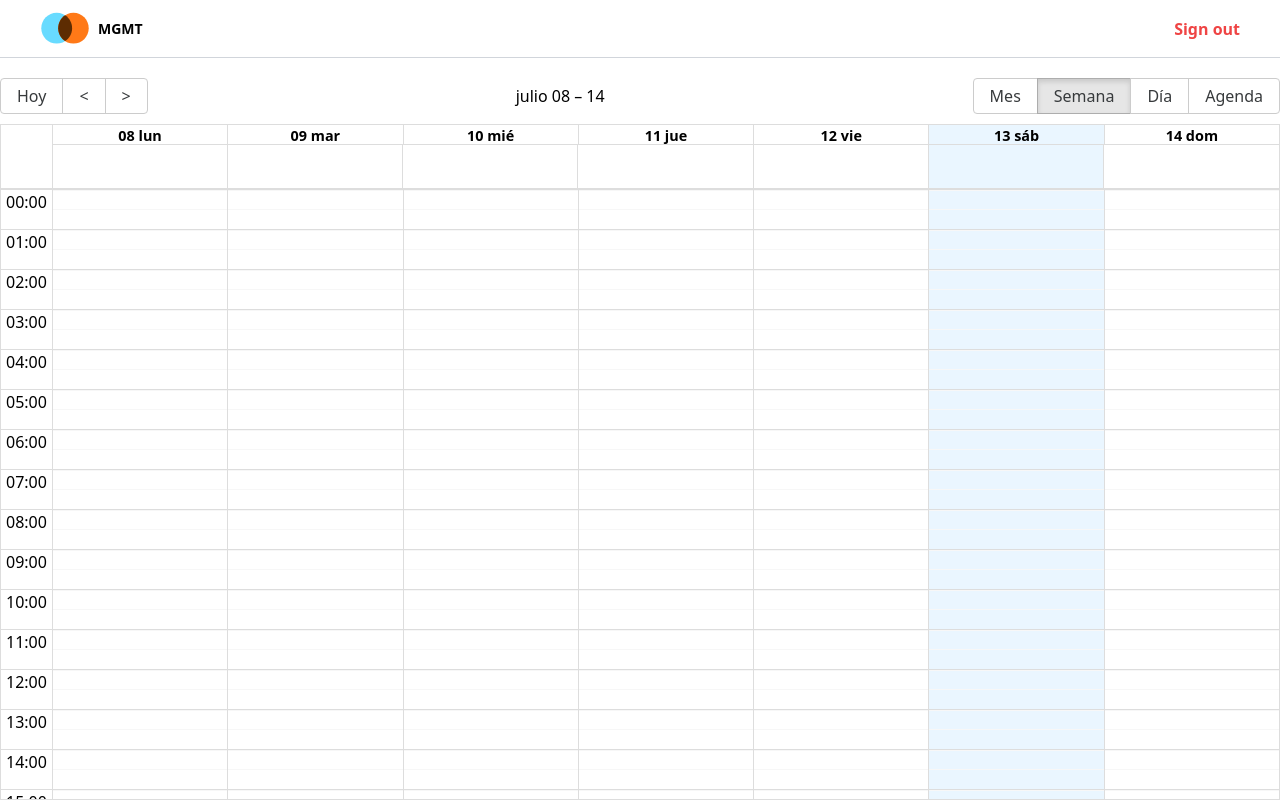
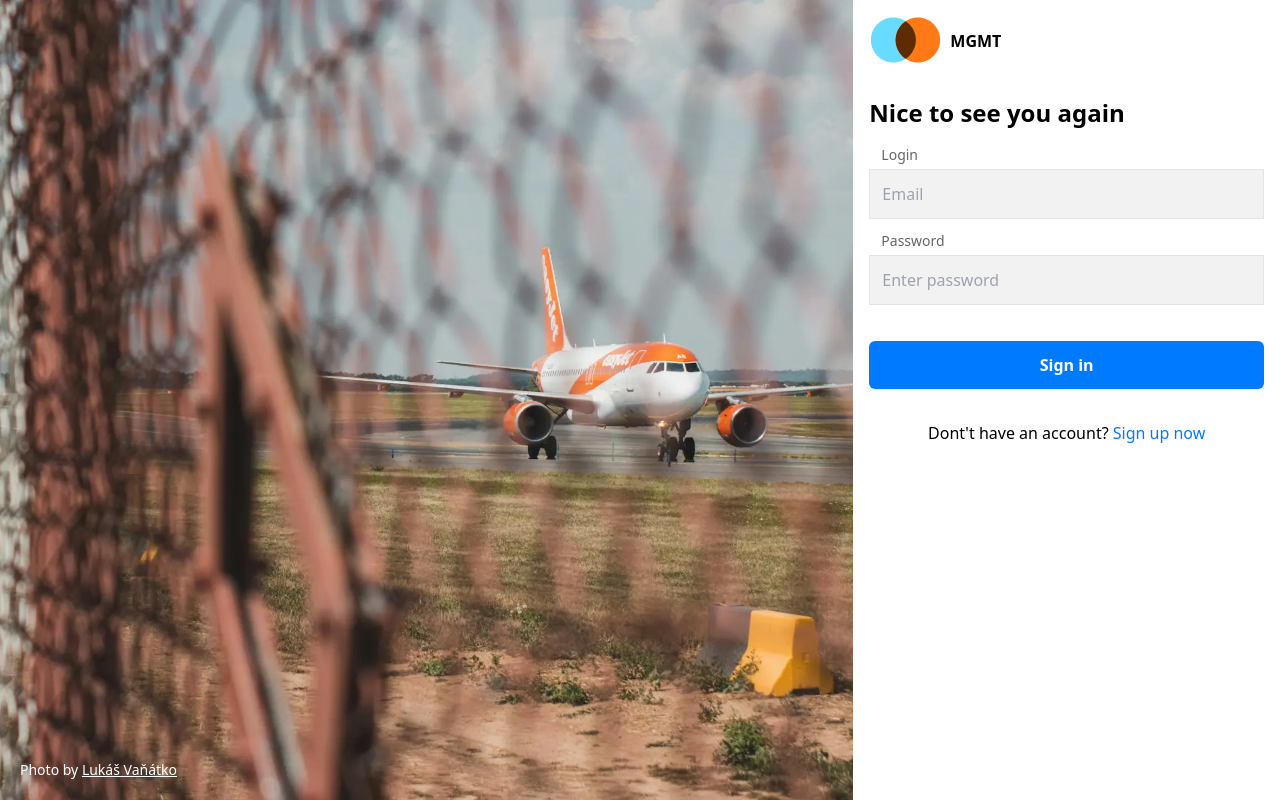
Before and after one commit to jesusrobot0/mgmt, a React (Vite) app: page /auth/login in a window 1280 px wide. Built offline with nearby package versions, Linux system fonts and the light colour scheme.

Commit message:
Update AppRouter.jsx

```diff
--- a/src/router/AppRouter.jsx
+++ b/src/router/AppRouter.jsx
@@ -3,7 +3,7 @@ import { LoginPage } from "../auth";
 import { CalendarPage } from "../mgmt";
 
 export function AppRouter() {
-  const authStatus = "authenticated";
+  const authStatus = "not-authenticated";
   return (
     <Routes>
       {authStatus === "not-authenticated" ? (
```
